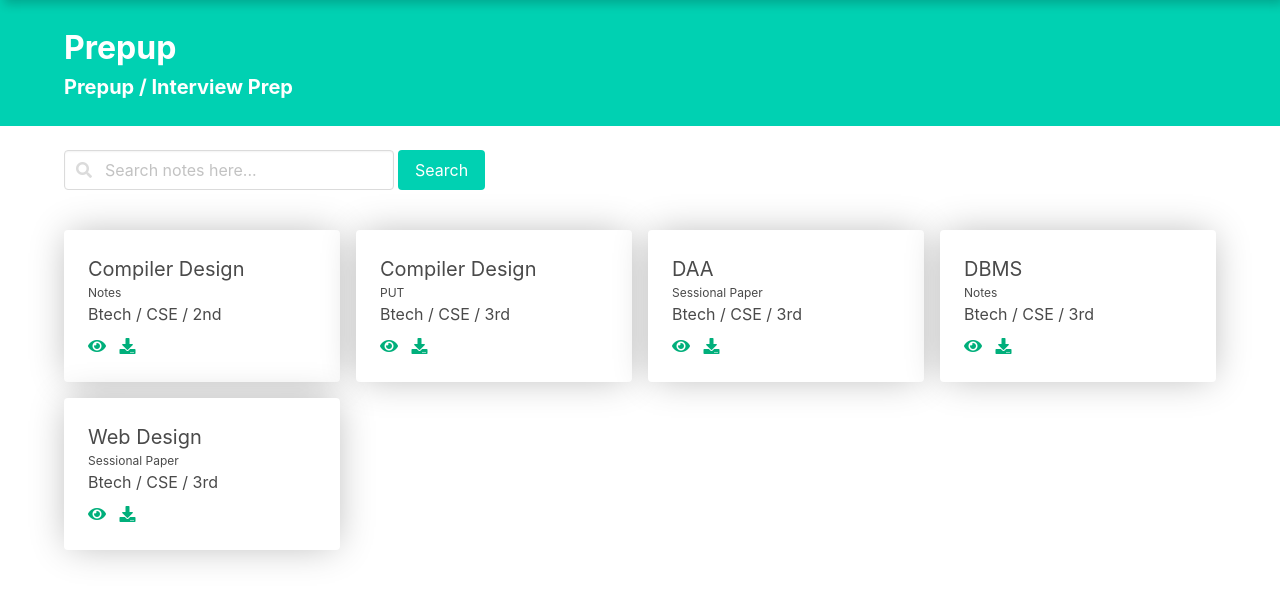
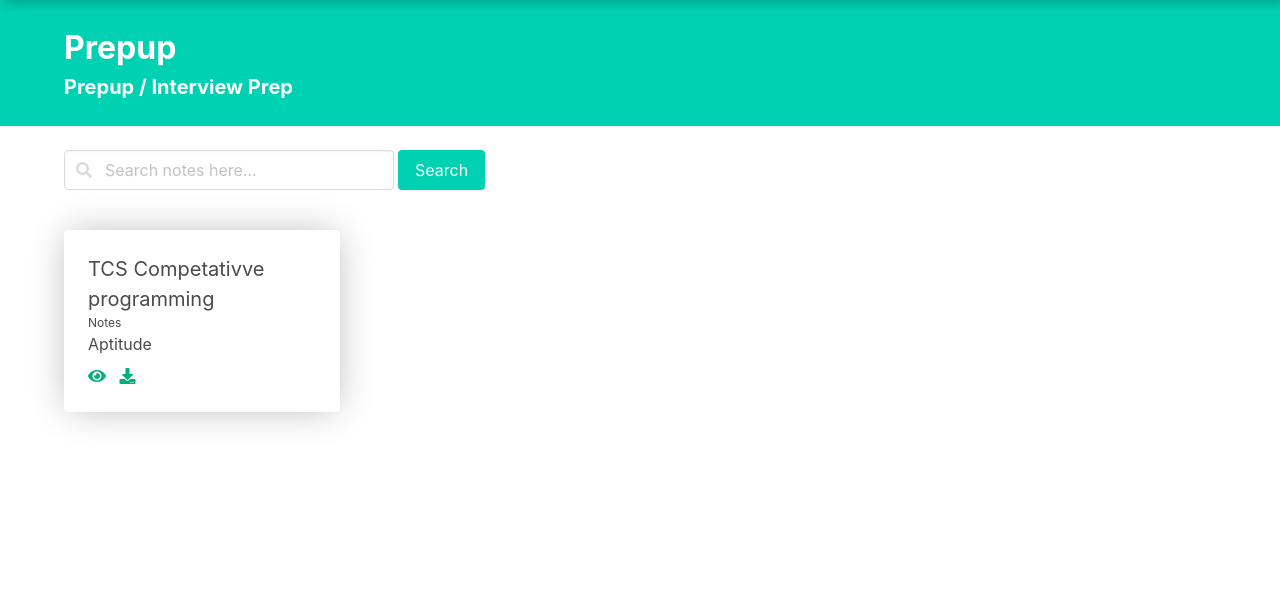
Before and after one commit to devankit01/hireup, a Django app: page /prepup/interview-prep in a window 1280 px wide. Shown: the part 56-658 px from the top of the page. Run offline with Django 3.2, Linux system fonts and the light colour scheme; data comes from the database, SQL or seed files in the repository; some libraries are stand-ins or nearby versions.

Commit message:
InterviewChanges

```diff
--- a/NotesApp/admin.py
+++ b/NotesApp/admin.py
@@ -1,6 +1,7 @@
 from django.contrib import admin
 from .models import *
 
+admin.site.register(InterviewPrep)
+admin.site.register(StudyMaterials)
+admin.site.register(Tags)
 admin.site.register(Category)
-admin.site.register(SubCategory)
-admin.site.register(Note)
--- a/NotesApp/models.py
+++ b/NotesApp/models.py
@@ -1,22 +1,46 @@
+from unicodedata import category
 from django.db import models
 from django.contrib.auth.models import User
 
 # Category : Study Material or Interview Prep => Categories
+
+# models of study materials
+class StudyMaterials(models.Model):
+    Years=(
+        ("FirstYear","FirstYear"),
+        ("SecondYear","SecondYear"),
+        ("ThirdYear","ThirdYear"),
+        ("FourthYear","FourthYear"),
+    )
+    Banches=(
+        ("CSE","CSE"),
+        ("IT","IT"),
+        ("ME","ME"),
+        ("AG","AG"),
+        ("CE","CE"),
+        ("BT","BT"),
+    )
+    Name=models.CharField(max_length=200)
+    subject=models.CharField(max_length=200)
+    years=models.CharField(max_length=100,choices=Years)
+    Branch=models.CharField(max_length=200,choices=Banches,default=None)
+    file = models.FileField(upload_to="StudyMaterials/Fileuploads/",null=True, blank=True)
+    url = models.URLField(null=True, blank=True)
+    createdBy=models.ForeignKey(User, on_delete=models.CASCADE)
+    IsApproved=models.BooleanField(default=False)
+
+# models of Interview Prep
+class Tags(models.Model):
+    name=models.CharField(max_length=100)
+
 class Category(models.Model):
-    name = models.CharField(max_length=100)
-    slug = models.CharField(max_length=100)
+    name=models.CharField(max_length=100)
 
-class SubCategory(models.Model):
-    name = models.CharField(max_length=100)
-    slug = models.CharField(max_length=100)
-    category = models.ForeignKey(Category, on_delete=models.CASCADE)
-
-
-class Note(models.Model):
-    name = models.CharField(max_length=100)
-    category = models.ForeignKey(Category, on_delete=models.DO_NOTHING, default='other')
-    subcategory = models.ForeignKey(SubCategory, on_delete=models.DO_NOTHING, default='other')
-    file = models.FileField(null=True, blank=True)
+class InterviewPrep(models.Model):
+    name=models.CharField(max_length=200)
+    category=models.ForeignKey(Category,on_delete=models.CASCADE)
+    file = models.FileField(null=True, blank=True,upload_to='InterviewPrep/Fileuploads/')
     url = models.URLField(null=True, blank=True)
-    isApproved = models.BooleanField(default=False)
-    addedBy = models.ForeignKey(User, on_delete=models.CASCADE)
+    createdBy=models.ForeignKey(User, on_delete=models.CASCADE)
+    IsApproved=models.BooleanField(default=False)
+    tags=models.ManyToManyField(Tags)
--- a/NotesApp/views.py
+++ b/NotesApp/views.py
@@ -1,9 +1,13 @@
 from django.shortcuts import render
-
+from . models import *
 # Create your views here.
 def prepIndex(request):
-    return render(request, 'prepup/index.html')
+    studymaterials=StudyMaterials.objects.filter(IsApproved=True)
+    print(studymaterials)
+    return render(request, 'prepup/index.html',{'data':studymaterials})
 
 
 def interviewIndex(request):
-    return render(request, 'prepup/interviewPrep.html')
+    Interviews=InterviewPrep.objects.filter(IsApproved=True)
+    print(Interviews)
+    return render(request, 'prepup/interviewPrep.html',{'data':Interviews})
--- a/templates/layout.html
+++ b/templates/layout.html
@@ -48,8 +48,8 @@
             <a class="navbar-link is-active"> Prepup </a>
 
             <div class="navbar-dropdown">
-              <a class="navbar-item"> Study Materials </a>
-              <a class="navbar-item"> Interview Prep </a>
+              <a class="navbar-item" href="{% url 'prepIndex' %}"> Study Materials </a>
+              <a class="navbar-item" href="{% url 'interviewIndex' %}"> Interview Prep </a>
             </div>
           </div>
           <a class="navbar-item is-active" href="/"> Contact </a>
--- a/templates/prepup/interviewPrep.html
+++ b/templates/prepup/interviewPrep.html
@@ -34,66 +34,19 @@
 <!-- Notes -->
 <section class="section container set">
   <div class="card__container">
+    {% for i in data %}
     <div class="card">
       <div class="card-content">
         <div class="content">
-          <p class="is-size-5 m-0">Compiler Design</p>
+          <p class="is-size-5 m-0">{{i.name}}</p>
           <p class="m-0 is-size-7 has-text-lightgrey">Notes</p>
-          <p class="m-0 is-size-6 mb-2">Btech / CSE / 2nd</p>
-
+          <p class="m-0 is-size-6 mb-2">{{i.category.name}}</p>
           <a href="#"><i class="fa fa-eye"></i></a> &nbsp;
           <a href="#"><i class="fa fa-download"></i></a>
         </div>
       </div>
     </div>
-    <div class="card">
-      <div class="card-content">
-        <div class="content">
-          <p class="is-size-5 m-0">Compiler Design</p>
-          <p class="m-0 is-size-7 has-text-lightgrey">PUT</p>
-          <p class="m-0 is-size-6 mb-2">Btech / CSE / 3rd</p>
-
-          <a href="#"><i class="fa fa-eye"></i></a> &nbsp;
-          <a href="#"><i class="fa fa-download"></i></a>
-        </div>
-      </div>
-    </div>
-    <div class="card">
-      <div class="card-content">
-        <div class="content">
-          <p class="is-size-5 m-0">DAA</p>
-          <p class="m-0 is-size-7 has-text-lightgrey">Sessional Paper</p>
-          <p class="m-0 is-size-6 mb-2">Btech / CSE / 3rd</p>
-
-          <a href="#"><i class="fa fa-eye"></i></a> &nbsp;
-          <a href="#"><i class="fa fa-download"></i></a>
-        </div>
-      </div>
-    </div>
-    <div class="card">
-      <div class="card-content">
-        <div class="content">
-          <p class="is-size-5 m-0">DBMS</p>
-          <p class="m-0 is-size-7 has-text-lightgrey">Notes</p>
-          <p class="m-0 is-size-6 mb-2">Btech / CSE / 3rd</p>
-
-          <a href="#"><i class="fa fa-eye"></i></a> &nbsp;
-          <a href="#"><i class="fa fa-download"></i></a>
-        </div>
-      </div>
-    </div>
-    <div class="card">
-      <div class="card-content">
-        <div class="content">
-          <p class="is-size-5 m-0">Web Design</p>
-          <p class="m-0 is-size-7 has-text-lightgrey">Sessional Paper</p>
-          <p class="m-0 is-size-6 mb-2">Btech / CSE / 3rd</p>
-
-          <a href="#"><i class="fa fa-eye"></i></a> &nbsp;
-          <a href="#"><i class="fa fa-download"></i></a>
-        </div>
-      </div>
-    </div>
+    {% endfor %}
   </div>
 </section>
 {% endblock %} {% block script %} {% endblock %}
```
Also changed, not shown: templates/prepup/index.html (+4 -51 lines), NotesApp/migrations/0002_auto_20220327_1050.py (added), db.sqlite3, 3 other files.
